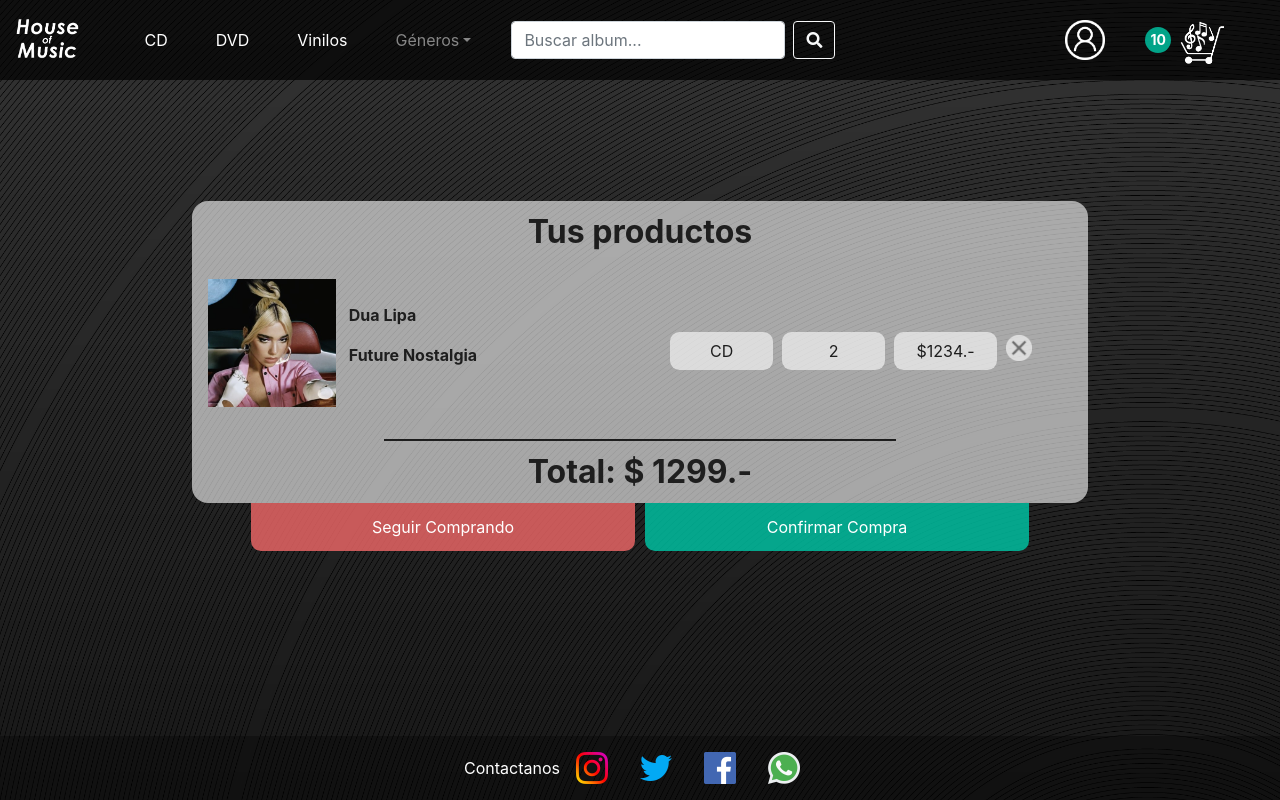
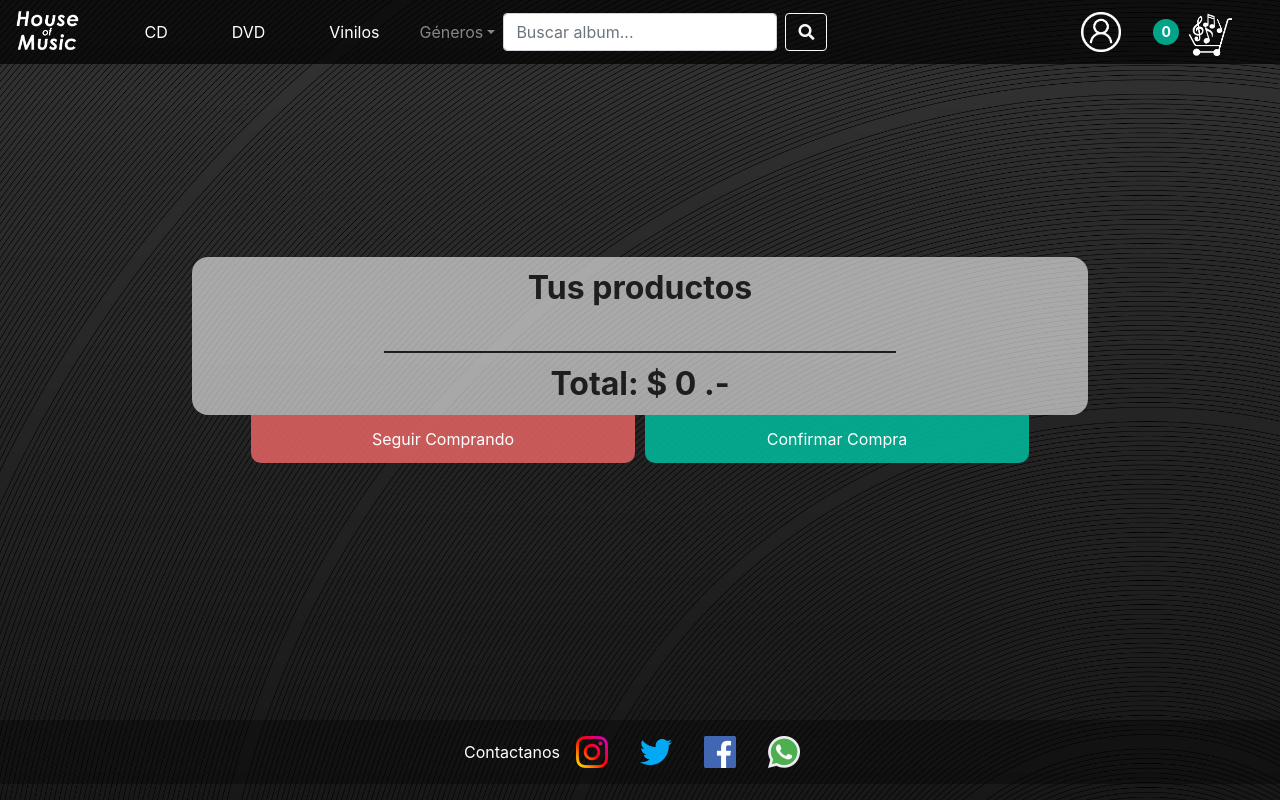
Before and after one commit to sanefc23/HOFM_React, a React (Create React App) app: page /cart in a window 1280 px wide. Built offline with nearby package versions, Linux system fonts and the light colour scheme.

Commit message:
CartContext ok

```diff
--- a/src/components/AddToCartButton/AddToCartButton.jsx
+++ b/src/components/AddToCartButton/AddToCartButton.jsx
@@ -3,15 +3,17 @@
 import { useCartContext } from '../context/CartContext';
 
 function AddToCartButton(props) {
-    const { addAlbum } = useCartContext();
+    const { albums, addAlbum } = useCartContext();
 
     useEffect(() => {
         console.log("receiving new album set");
-    });
+    }, [albums]);
+
+    const newAlbum = { ...props.album, units: props.counter };
 
     return (
         <div className="inline">
-            <button className="addToCartBtn" onClick={() => addAlbum(props.album)}>
+            <button className="addToCartBtn" onClick={() => addAlbum(newAlbum)}>
                 <img className="cart" alt="cart" src={process.env.PUBLIC_URL + "/images/cart_dark.png"} aria-hidden="true" />
             </button>
             <h6 className="badge">{props.counter}</h6>
--- a/src/components/Cart/Cart.css
+++ b/src/components/Cart/Cart.css
@@ -14,63 +14,6 @@
     margin: 0 auto;
     color: rgb(30,30,30);
     font-weight: bold;
-}
-
-.cartItem {
-    margin: 1em;
-    display: flex;
-    flex-direction: row;
-    flex-wrap: wrap;
-    align-items: center;
-}
-
-.cartItemCover {
-    padding: 0;
-    margin-right: 0.8em;
-    width: 25vw;
-    display: flex;
-    flex-wrap: wrap;
-}
-
-.cartItemTitle {
-    margin: 0;
-    padding: 0;
-}
-
-.itemTitle {
-    font-size: 1rem;
-    font-weight: bold;
-}
-
-.containers {
-    margin: 0 auto;
-    padding-top: 1em;
-    display: inline-flex;
-    justify-content: space-evenly;
-    align-items: center;
-}
-
-#cart-price,
-#cart-format,
-#cart-units {
-    display: inline-flex;
-    justify-content: center;
-    align-items: center;
-    margin-right: .6em;
-    background-color: rgba(255,255,255, 0.6);
-    border-radius: 0.6em;
-    width: 24vw;
-    height: 6vh;
-}
-
-.containers-text {
-    margin: 0;
-}
-
-.delete_item {
-    opacity: 0.6;
-    width: 8vw;
-    height: 8vw;
 }
 
 #cart-total {
@@ -126,26 +69,6 @@
         width: 70vw;
     }
 
-    .cartItemCover {
-        width: 10vw;
-    }
-
-    .cartItemTitle {
-        width: 22vw;
-    }
-
-    #cart-price,
-    #cart-format,
-    #cart-units {
-        width: 8vw;
-        height: 3vw;
-    }
-
-    .delete_item {
-        width: 2vw;
-        height: 2vw;
-    }
-
     .go-back,
     .buy {
         width: 30vw;
--- a/src/components/Cart/Cart.jsx
+++ b/src/components/Cart/Cart.jsx
@@ -4,7 +4,11 @@
 import { useCartContext } from '../context/CartContext';
 
 function Cart() {
+
     const { albums } = useCartContext();
+
+    let acumulator = 0;
+    albums.map((album) => acumulator = acumulator + (album.price * album.units));
 
     useEffect(() => {
         console.log("receiving new album set" + albums);
@@ -19,7 +23,7 @@
 
                 <div id="cart-total">
                     <hr />
-                    <h3 id="section">Total: $ 1299.-</h3>
+                    <h3 id="section">Total: $ {acumulator} .-</h3>
                 </div>
             </div>
 
--- a/src/components/CartIcon/CartIcon.jsx
+++ b/src/components/CartIcon/CartIcon.jsx
@@ -1,5 +1,5 @@
 import React from 'react';
-import Nav from 'react-bootstrap/Nav';
+import { Link } from 'react-router-dom';
 import './CartIcon.css';
 
 function CartIcon(props) {
@@ -10,7 +10,7 @@
             <div className="cartCounterBadge">
                 <h6 style={{ fontSize: '14px', color: 'white', textAlign: 'center', marginTop: '.35em', fontWeight: 'bold' }}>{props.cartCounter}</h6>
             </div>
-            <Nav.Link href="/cart"><img className="linkLogo" alt="cart" src={process.env.PUBLIC_URL + "/images/cart.png"} aria-hidden="true" /></Nav.Link>
+            <Link to={"/cart"}><img className="linkLogo" alt="cart" src={process.env.PUBLIC_URL + "/images/cart.png"} aria-hidden="true" /></Link>
         </>
     );
 }
--- a/src/components/CartItem/CartItem.jsx
+++ b/src/components/CartItem/CartItem.jsx
@@ -1,28 +1,26 @@
 import React from 'react';
 import './CartItem.css';
+import RemoveFromCartButton from '../RemoveFromCartButton/RemoveFromCartButton';
 
 function CartItem(props) {
     return (
         <div className="cartItem">
             <img className="cartItemCover" src={`${process.env.PUBLIC_URL}/images/albums/${props.album.frontCover}`} alt="" />
             <div className="cartItemTitle">
-                    <p className="itemTitle darkFont">{props.album.artist}</p>
-                    <p className="itemTitle darkFont">{props.album.title}</p>
+                <p className="itemArtist">{props.album.artist}</p>
+                <p className="itemTitle">{props.album.title}</p>
             </div>
             <div className="containers">
                 <div id="cart-format">
-                        <p className="containers-text darkFont" style={{ textTransform: "uppercase" }}>CD</p>
+                    <p className="containers-text" style={{ textTransform: "uppercase" }}>CD</p>
                 </div>
                 <div id="cart-units">
-                        <p className="containers-text darkFont">{props.album.units}</p>
+                    <p className="containers-text">{props.album.units}</p>
                 </div>
                 <div id="cart-price">
-                        <p className="containers-text darkFont">${props.album.price}.-</p>
+                    <p className="containers-text">${props.album.price * props.album.units}.-</p>
                 </div>
-                    <form action="/cart" method="POST">
-                        <input type="image" className="delete_item" src={`${process.env.PUBLIC_URL}/images/delete_item.png`} name="clearItem"
-                            value={1} alt="delete" />
-                    </form>
+                <RemoveFromCartButton album={props.album} />
             </div>
         </div>
     );
--- a/src/components/Navbar/CustomNavbar.css
+++ b/src/components/Navbar/CustomNavbar.css
@@ -8,7 +8,8 @@
 }
 
 .links{
-    margin-right: 2em;
+    margin: 0 auto;
+    padding: .5rem 2rem !important;
     color: white !important;
 }
 
@@ -26,6 +27,7 @@
 .cartCounterBadge {
     border-radius: 50%;
     margin: 0 auto;
+    margin-right: .5em;
     width: 26px;
     height: 26px;
     background-color: rgba(0, 190, 159, 0.85);
--- a/src/components/Navbar/CustomNavbar.jsx
+++ b/src/components/Navbar/CustomNavbar.jsx
@@ -1,5 +1,5 @@
-import React from 'react';
-//import { useState } from 'react';
+import React, { useEffect } from 'react';
+import { Link } from 'react-router-dom';
 import Navbar from 'react-bootstrap/Navbar';
 import NavDropdown from 'react-bootstrap/NavDropdown';
 import Nav from 'react-bootstrap/Nav';
@@ -8,20 +8,28 @@
 import FormControl from 'react-bootstrap/FormControl';
 import './CustomNavbar.css';
 import CartIcon from '../CartIcon/CartIcon';
+import { useCartContext } from '../context/CartContext';
 
 function CustomNavbar() {
+
+    const { albums } = useCartContext();
+
+    useEffect(() => {
+        console.log("receiving new album set");
+    }, [albums]);
+
     const genres = ['Pop', 'Rock', 'Latino', 'EDM', 'Música Clásica', 'Floklore', 'Hip Hop', 'Alternativo', 'Jazz', 'Metal', 'Reggae', 'Reggaeton', 'R&B', 'Rap']
     //const [cartCounter, setCartCounter] = useState(null);
     return (
-        <Navbar collapseOnSelect expand="lg" className="navBkg" bg="dark" variant="dark">
-            <Navbar.Brand href="/"><img className="logo" alt="brand" src={process.env.PUBLIC_URL + "/images/logo2.png"} /></Navbar.Brand>
+        <Navbar collapseOnSelect expand="lg" className="navBkg" bg="dark" variant="dark" >
+            <Link to={"/"}><img className="logo" alt="brand" src={process.env.PUBLIC_URL + "/images/logo2.png"} /></Link>
             <Navbar.Toggle aria-controls="responsive-navbar-nav" />
-            <Navbar.Collapse id="responsive-navbar-nav">
+            <Navbar.Collapse id="responsive-navbar-nav" >
                 <Nav className="mr-auto">
-                    <Nav.Link className="links" href="/products/cd">CD</Nav.Link>
-                    <Nav.Link className="links" href="/products/dvd">DVD</Nav.Link>
-                    <Nav.Link className="links" href="/products/vinilos">Vinilos</Nav.Link>
-                    <NavDropdown className="links" title="Géneros" id="collasible-nav-dropdown">
+                    <Link className="links" to={"/products/cd"}>CD</Link>
+                    <Link className="links" to={"/products/dvd"}>DVD</Link>
+                    <Link className="links" to={"/products/vinilos"}>Vinilos</Link>
+                    <NavDropdown title="Géneros" id="collasible-nav-dropdown">
                         {genres.map((oneGenre, key) => <NavDropdown.Item key={key} href="#action/3.1">{oneGenre}</NavDropdown.Item>)}
                     </NavDropdown>
                     <Form inline>
@@ -31,8 +39,8 @@
                 </Nav>
                 <Nav>
                     <div className="rightGroup">
-                        <Nav.Link href="/"><img className="altLinkLogo" alt="user" src={process.env.PUBLIC_URL + "/images/user.png"} aria-hidden="true" /></Nav.Link>
-                        <CartIcon cartCounter={10}></CartIcon>
+                        <Link href="/"><img className="altLinkLogo" alt="user" src={process.env.PUBLIC_URL + "/images/user.png"} aria-hidden="true" /></Link>
+                        <CartIcon cartCounter={albums.length}></CartIcon>
                     </div>
                 </Nav>
             </Navbar.Collapse>
--- /dev/null
+++ b/src/components/RemoveFromCartButton/RemoveFromCartButton.css
@@ -0,0 +1,5 @@
+.deleteBtn{
+    margin: 0 auto;
+    padding: 0;
+    width: 2vw;
+}
--- /dev/null
+++ b/src/components/RemoveFromCartButton/RemoveFromCartButton.jsx
@@ -0,0 +1,19 @@
+import React, { useEffect } from 'react';
+import { useCartContext } from '../context/CartContext';
+import './RemoveFromCartButton.css';
+
+function RemoveFromCartButton(props) {
+    const { removeAlbum } = useCartContext();
+
+    useEffect(() => {
+        console.log("receiving new album set");
+    });
+
+    return (
+        <button style={{ backgroundColor: 'transparent', border: 'none' }} onClick={() => removeAlbum(props.album)}>
+            <img className="deleteBtn" alt="Delete" src={`${process.env.PUBLIC_URL}/images/delete_item.png`} aria-hidden="true" />
+        </button>
+    );
+}
+
+export default RemoveFromCartButton;
--- a/src/components/context/CartContext.jsx
+++ b/src/components/context/CartContext.jsx
@@ -1,33 +1,20 @@
 import React, { useState, useContext } from 'react';
 
-export const CartContext = React.createContext([]   );
+export const CartContext = React.createContext([]);
 
 export const useCartContext = () => useContext(CartContext);
 
-export function CartProvider({ initialValue = [{
-    id: 1,
-    artist: "Dua Lipa",
-    title: "Future Nostalgia",
-    genre: "Pop",
-    rating: 5,
-    price: 1234,
-    format: 'CD',
-    description: "Lorem ipsum dolor sit amet consectetur adipisicing elit. Magni officia doloribus id veniam in, sed, delectus, inventore voluptate esse quis dolore porro perferendis sequi iste sint culpa eum minus optio.",
-    frontCover: "front_future_nostalgia.jpg",
-    backCover: "back_future_nostalgia.jpg",
-    tracklist: [],
-    units: 2
-},], children }) {
+export function CartProvider({ initialValue = [], children }) {
     const [albums, setAlbums] = useState(initialValue);
 
     function addAlbum(newAlbum) {
         const a = [...albums, newAlbum];
         setAlbums(a);
-        console.log("THIS ARE ALL THE ALBUMS: " + a);
+        console.log("THIS ARE ALL THE ALBUMS: ", a);
     }
 
-    function removeAlbum(album) {
-        const a = albums.filter(a => a.id !== album.id);
+    function removeAlbum(selectedAlbum) {
+        const a = albums.filter(a => a.id !== selectedAlbum.id);
         setAlbums(a);
         console.log('album removed');
     }
```
Also changed, not shown: src/components/CartItem/CartItem.css (+72 -0 lines). Lines whose indentation alone changed are shown as unchanged.
